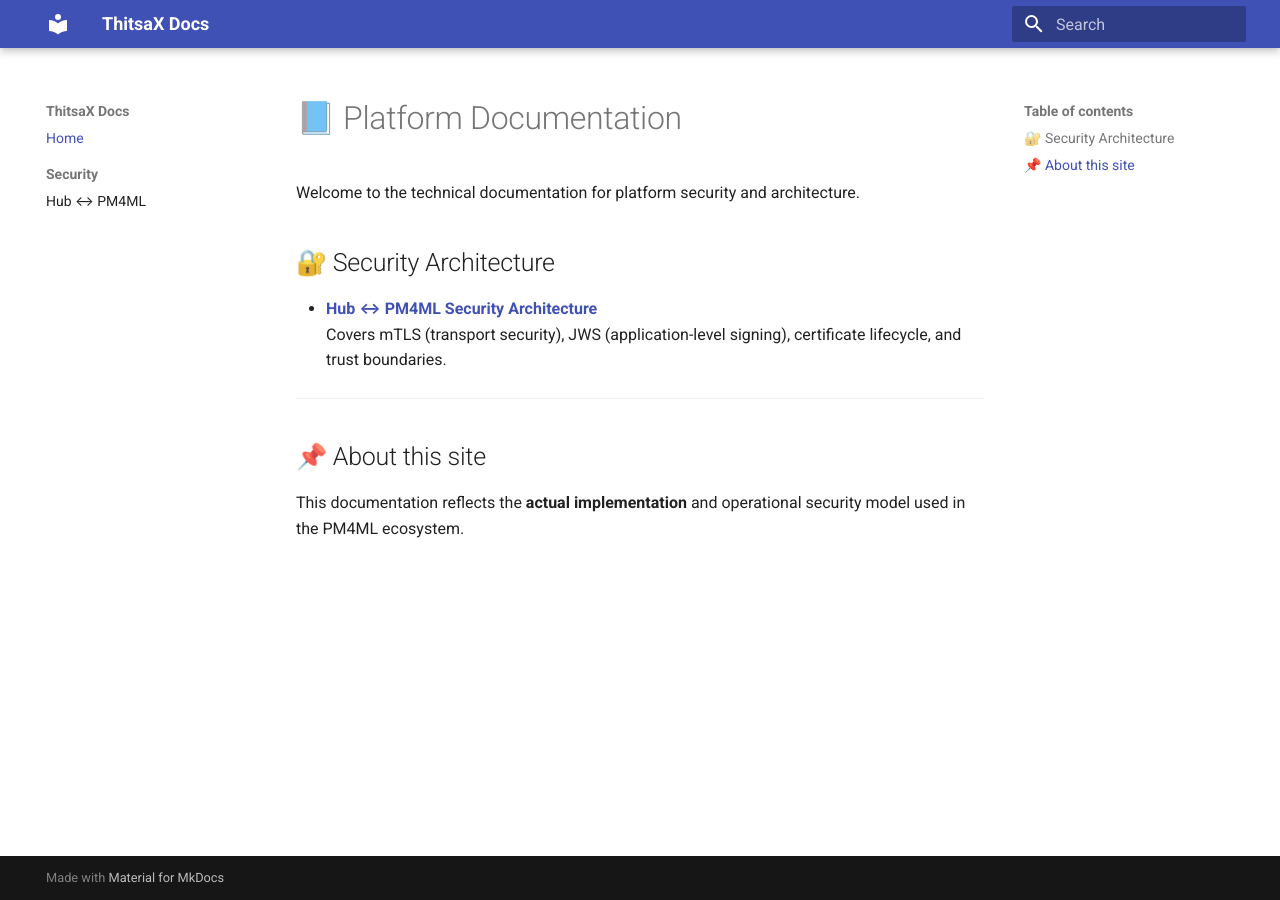
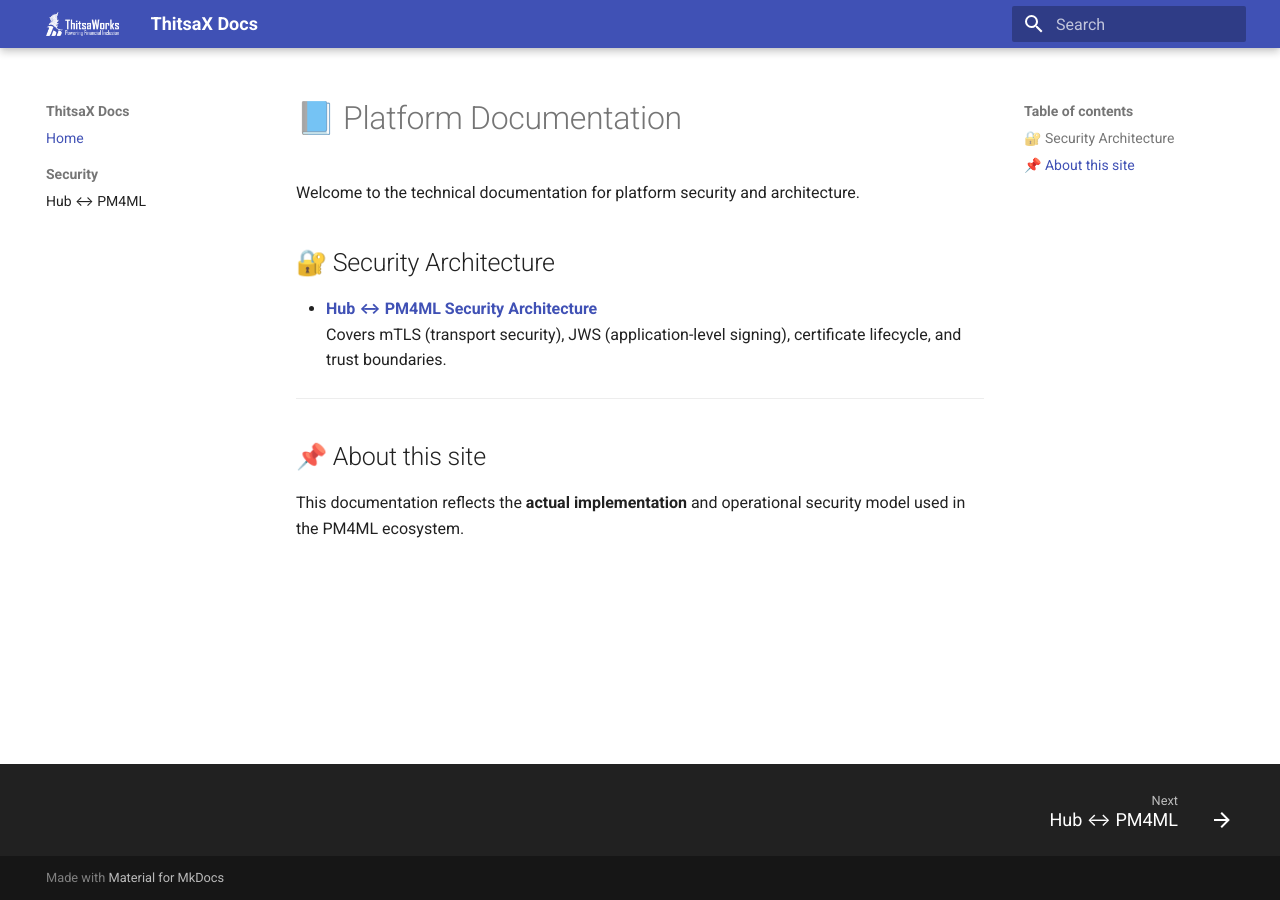
Before and after one commit to ThitsaX/docs, an MkDocs documentation site: the page built from docs/index.md, in a window 1280 px wide. Built offline with MkDocs 1.6.1 and Material for MkDocs 9.7.7, drawn with Linux system fonts in a browser that asks for light colours; the version menu is left out.

Commit message:
Add logo and favicon to MkDocs configuration

```diff
--- a/mkdocs.yml
+++ b/mkdocs.yml
@@ -3,11 +3,22 @@
 
 theme:
   name: material
+  logo: assets/logo.png
+  favicon: assets/logo.png
   features:
     - navigation.sections
     - navigation.top
     - search.highlight
     - search.suggest
+    - navigation.instant
+    - content.tabs.link
+    - navigation.footer
+    - header.autohide
+    - navigation.expand
+
+extra:
+  version:
+    provider: mike
 
 nav:
   - Home: index.md
```
Also changed, not shown: docs/assets/logo.png (added), 1 other file.
